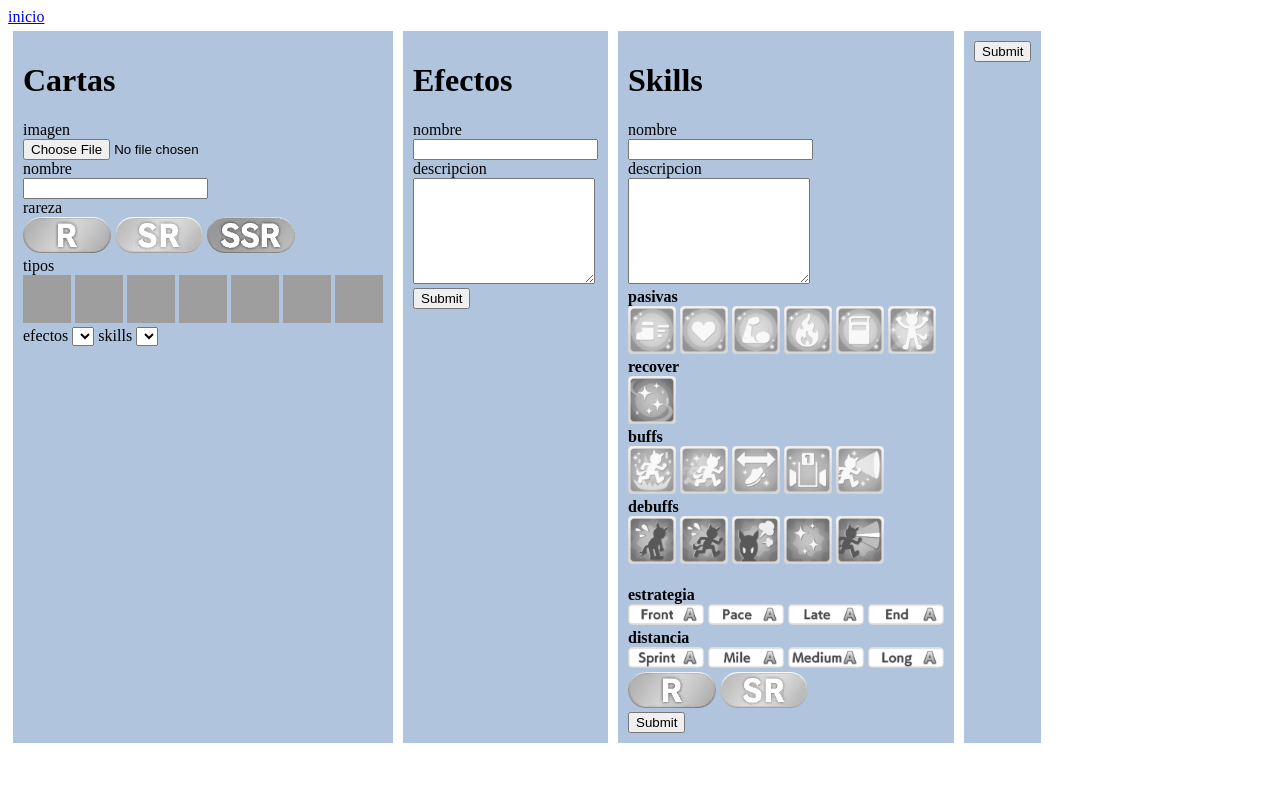
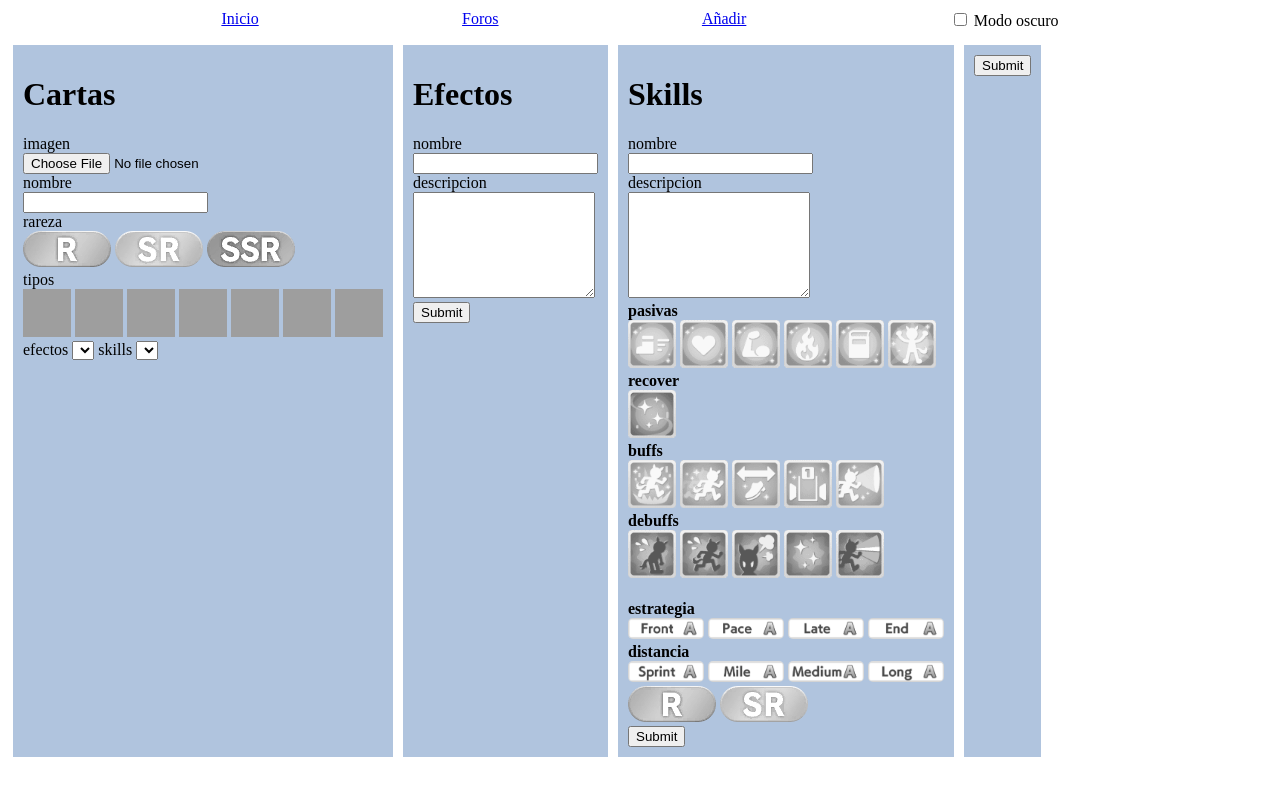
Before and after one commit to cookedpatata/Uma, a PHP site: page /Uma/anadircartas.php in a window 1280 px wide. Run offline with PHP 8.4, Linux system fonts and the light colour scheme; lists and menus that the app fills with data are empty; grey boxes are pictures that could not be loaded.

Commit message:
commit 3

```diff
--- a/anadircartas.php
+++ b/anadircartas.php
@@ -3,6 +3,14 @@
 
 <head>
     <style>
+        header {
+            margin: 10px;
+            grid-column: 1 / span 2;
+
+            display: flex;
+            justify-content: space-evenly;
+        }
+
         .container {
             display: flex;
             flex-wrap: nowrap;
@@ -61,16 +69,16 @@
     }
 
     if (isset($_POST["env_efecto"])) {
-        if(!isset($_SESSION["cadenaEfectos"])){
-            $_SESSION["cadenaEfectos"].="INSERT INTO efectos VALUES";
+        if (!isset($_SESSION["cadenaEfectos"])) {
+            $_SESSION["cadenaEfectos"] .= "INSERT INTO efectos VALUES";
         }
         $_SESSION["cadenaEfectos"] .= "(\"" . $_POST["nomEfecto"] . "\",
                                     \"" . $_POST["desEfecto"] . "\"),";
     }
 
     if (isset($_POST["env_skill"])) {
-        if(!isset($_SESSION["cadenaSkills"])){
-            $_SESSION["cadenaSkills"].="INSERT INTO skills VALUES";
+        if (!isset($_SESSION["cadenaSkills"])) {
+            $_SESSION["cadenaSkills"] .= "INSERT INTO skills VALUES";
         }
         $_SESSION["cadenaSkills"] .= "(\"" . $_POST["nomSkill"] . "\",
                                     \"" . $_POST["descripcion"] . "\",
@@ -81,10 +89,18 @@
     if (isset($_POST["env_carta"])) {
     }
     ?>
+    <header>
+        <a href="index.html">Inicio</a>
+        <a href="index.html">Foros</a>
+        <a href="http://localhost/Uma/anadircartas.php">Añadir</a>
+        <div>
+            <input type="checkbox" id="modo_oscuro">
+            <label for="modo_oscuro" id="modo_oscuro">Modo oscuro</label>
+        </div>
+    </header>
 </head>
 
 <body>
-    <a href="index.html">inicio</a>
     <div class="container">
         <form method="post">
             <h1>Cartas</h1>
--- a/script.js
+++ b/script.js
@@ -3,6 +3,7 @@
 //import {skills} from "Cards.js";
 
 imgCards_select()
+//cargarSupports_R()
 
 //eventos
 let select = document.querySelectorAll('.card')
@@ -35,14 +36,16 @@ select.forEach(img => {
 
 //cargar suports
 function cargarSupports_R() {
-    let c=1;
+    let c = 1;
     let Selec_Carta;
-
-    Selec_Carta = document.createElement('img');
-    Selec_Carta.src = 'img/supports/support_card_s_' + c+1000 + '.png';
-    Selec_Carta.classList.add('support_card');
-    Selec_Carta.id = 'support_card' + c;
-    document.querySelector('.container_Supportcards').appendChild(Selec_Carta);
+    while (c < 71) {
+        Selec_Carta = document.createElement('img');
+        Selec_Carta.src = 'img/supports/support_card_s_' + (10000 + c) + '.png';
+        Selec_Carta.classList.add('support_card');
+        Selec_Carta.id = 'support_card_s_' + (10000 + c);
+        document.querySelector('.container_Supportcards').appendChild(Selec_Carta);
+        c++
+    }
 }
 function cargarSupports_SR() {
 
--- a/style.css
+++ b/style.css
@@ -10,10 +10,15 @@ header{
     display: flex;
     justify-content: space-evenly;
 }
+
 .container_Supportcards {
     margin: 10px;
     background-color: cornflowerblue;
+
+    display: flex;
 }
+
+
 
 .container_calculations {
     margin: 10px;
```
Also changed, not shown: index.html (+7 -2 lines).
